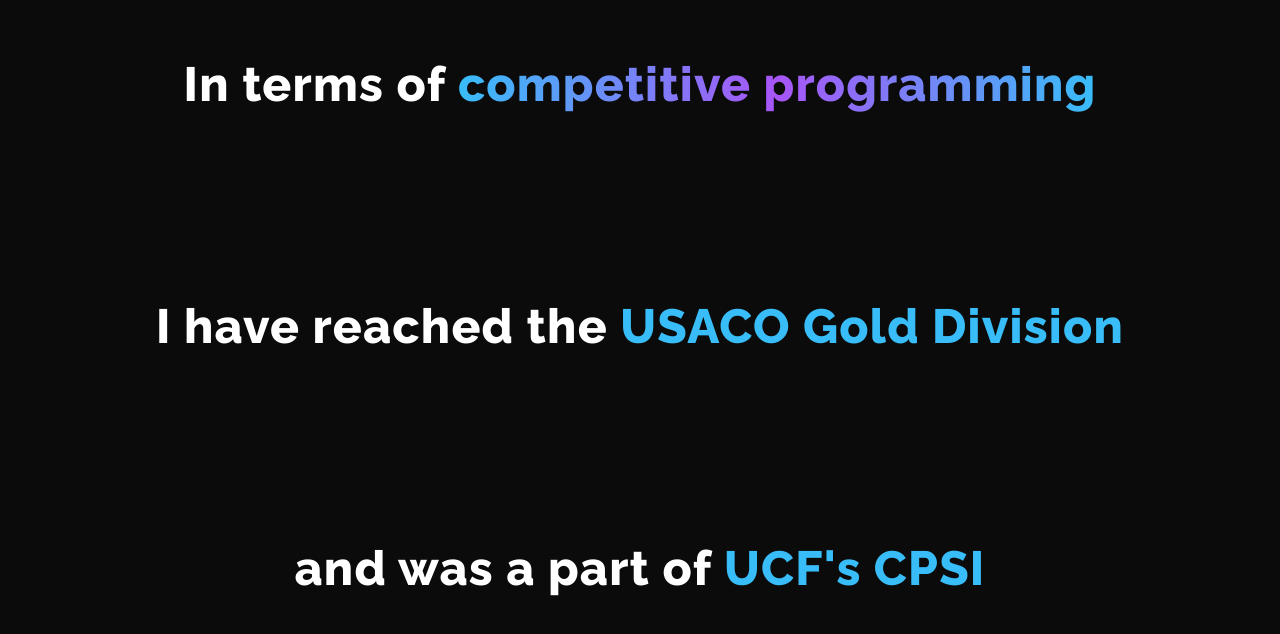
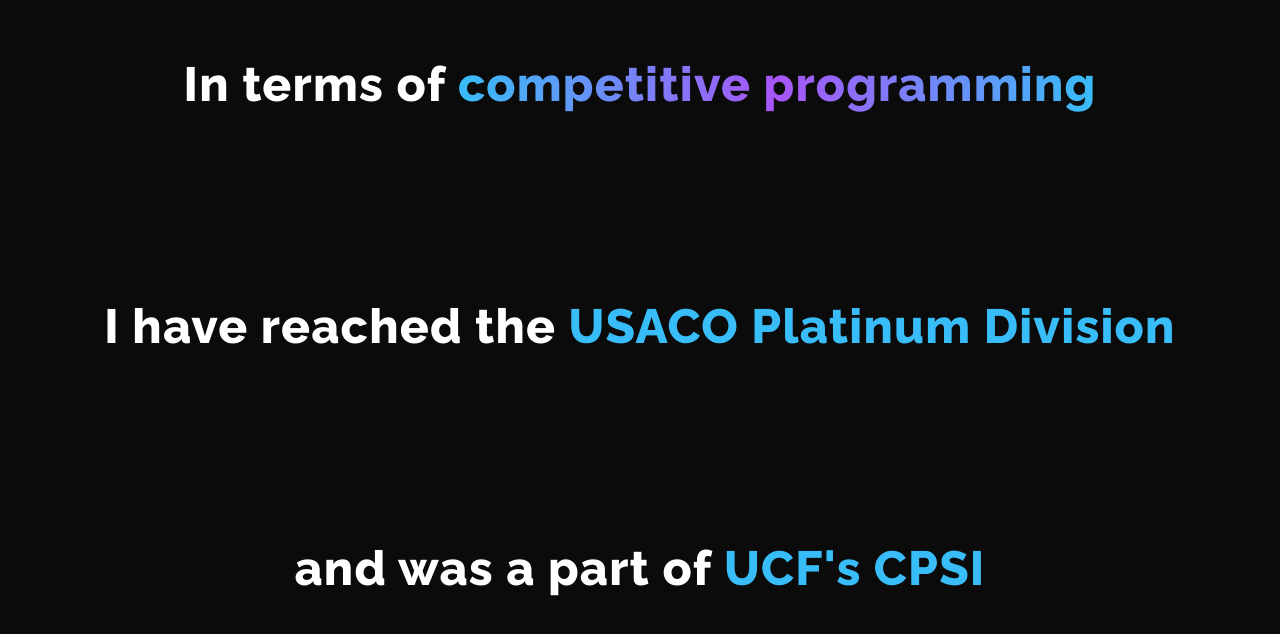
Before and after one commit to brianchen831/Portfolio, a React (Vite) app in the folder Personal/: page / in a window 1280 px wide. Shown: the part 4357-4991 px from the top of the page. Built offline with nearby package versions, Linux system fonts and the light colour scheme.

Commit message:
Update Projects.tsx

```diff
--- a/Personal/src/components/Projects.tsx
+++ b/Personal/src/components/Projects.tsx
@@ -28,7 +28,7 @@
           </WordSection>
           <WordSection words={`I have reached the`}>
             {/* <motion.div initial={{ opacity : 0 }} whileInView={{ opacity : 1 }} transition={{ ease: "easeInOut", duration: 0.7 }} viewport={{ once : true}} className='p-5 text-center'> */}
-            <h1 className={`font-[800] text-sky-400 inline`}>USACO Gold Division</h1>
+            <h1 className={`font-[800] text-sky-400 inline`}>USACO Platinum Division</h1>
             {/* </motion.div> */}
           </WordSection>
           <WordSection words={`and was a part of `}>
```
